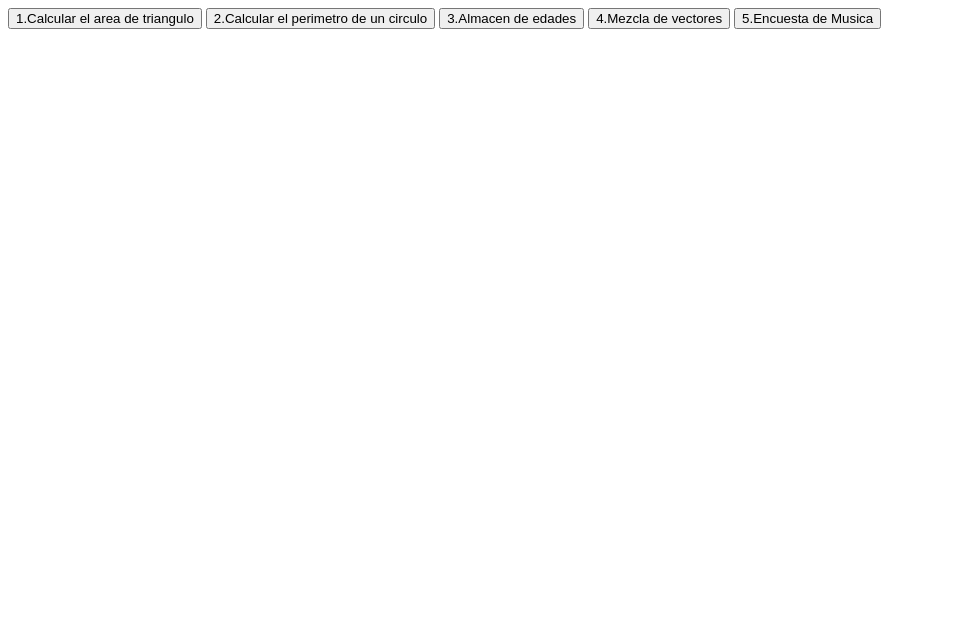
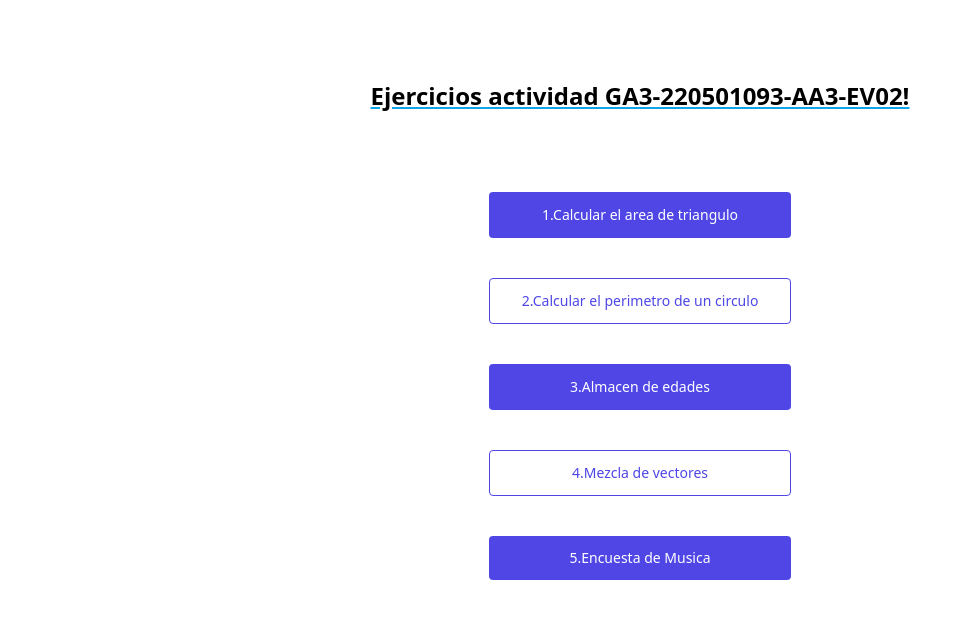
Before and after one commit to JahazielHernandezHoyos/GA3-220501093-AA3-EV02, a plain HTML site: page index.html in a window 1280 px wide. Shown: the whole page, without its empty margins (0-965 px from the left). Drawn offline with nearby package versions, Linux system fonts and the light colour scheme.

Commit message:
Changues

```diff
--- a/index.html
+++ b/index.html
@@ -1,17 +1,71 @@
 <!DOCTYPE html>
 <html lang="en">
-<head>
-    <meta charset="UTF-8">
-    <meta http-equiv="X-UA-Compatible" content="IE=edge">
-    <meta name="viewport" content="width=device-width, initial-scale=1.0">
+  <head>
+    <meta charset="UTF-8" />
+    <meta http-equiv="X-UA-Compatible" content="IE=edge" />
+    <meta name="viewport" content="width=device-width, initial-scale=1.0" />
     <title>Ejercicios</title>
-</head>
-<body>
-  <button onclick="areaTriangulo()">1.Calcular el area de triangulo</button>
-  <button onclick="perimetroCirculo()">2.Calcular el perimetro de un circulo</button>
-  <button onclick="almacenDeEdades()">3.Almacen de edades</button>
-  <button onclick="mezclaDeVectores()">4.Mezcla de vectores</button>
-  <button onclick="encuestaDeMusica()">5.Encuesta de Musica</button>
-</body>
-<script src="Jahaziel_Anthony_Hernandez_Hoyos.js"></script>
+    <script src="https://cdn.tailwindcss.com"></script>
+    <script src="https://cdn.tailwindcss.com?plugins=forms,typography,aspect-ratio,line-clamp"></script>
+  </head>
+  <body>
+    <div class="flex justify-center m-20">
+      <div class="w-1/2">
+        <h1 class="text-center text-2xl font-bold underline decoration-sky-500">
+          Ejercicios actividad GA3-220501093-AA3-EV02!
+        </h1>
+      </div>
+    </div>
+    <!-- Base - Right -->
+    <div class="flex justify-center mx-14 px-80 grid grid-rows-4 gap-10">
+    <button
+      onclick="areaTriangulo()"
+      class="inline-block rounded bg-indigo-600 px-8 py-3 text-sm font-medium text-white transition hover:rotate-2 hover:scale-110 focus:outline-none focus:ring active:bg-indigo-500"
+      href="/download"
+    >
+      1.Calcular el area de triangulo
+    </button>
+
+    <!-- Border - Right -->
+
+    <button
+      onclick="perimetroCirculo()"
+      class="inline-block rounded border border-current px-8 py-3 text-sm font-medium text-indigo-600 transition hover:rotate-2 hover:scale-110 focus:outline-none focus:ring active:text-indigo-500"
+      href="/download"
+    >
+      2.Calcular el perimetro de un circulo
+    </button>
+
+    <!-- Base - Left -->
+
+    <button
+      class="inline-block rounded bg-indigo-600 px-8 py-3 text-sm font-medium text-white transition hover:-rotate-2 hover:scale-110 focus:outline-none focus:ring active:bg-indigo-500"
+      href="/download"
+      onclick="almacenDeEdades()"
+    >
+      3.Almacen de edades
+    </button>
+
+    <!-- Border - Left -->
+
+    <button
+      class="inline-block rounded border border-current px-8 py-3 text-sm font-medium text-indigo-600 transition hover:-rotate-2 hover:scale-110 focus:outline-none focus:ring active:text-indigo-500"
+      href="/download"
+      onclick="mezclaDeVectores()"
+    >
+      4.Mezcla de vectores
+    </button>
+
+    <!-- Base - Right -->
+    <button
+      onclick="areaTriangulo()"
+      class="inline-block rounded bg-indigo-600 px-8 py-3 text-sm font-medium text-white transition hover:rotate-2 hover:scale-110 focus:outline-none focus:ring active:bg-indigo-500"
+      href="/download"
+      onclick="encuestaDeMusica()"
+    >
+    5.Encuesta de Musica
+    </button>
+    </div>
+  </body>
+  <script src="Jahaziel_Anthony_Hernandez_Hoyos.js"></script>
 </html>
```
